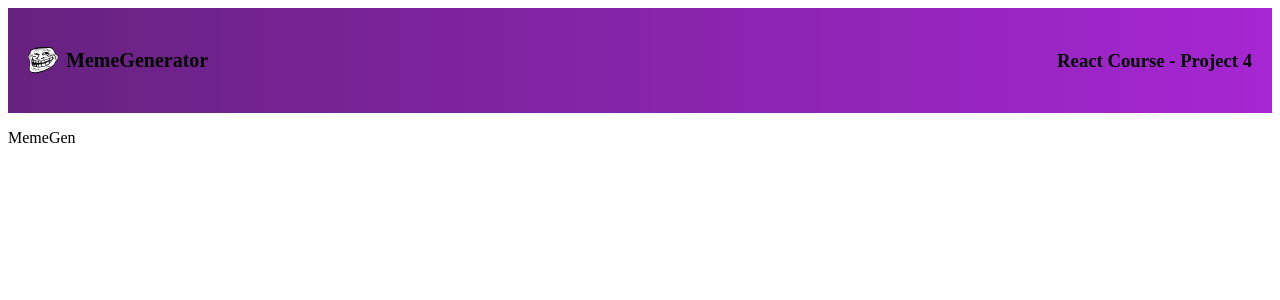
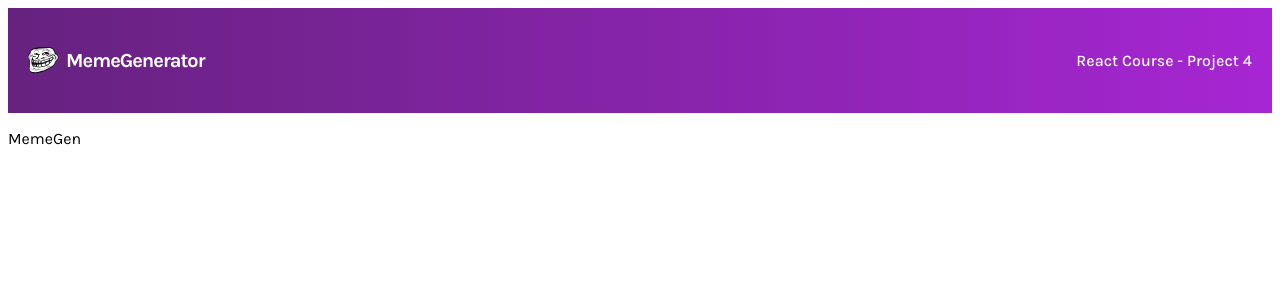
Before and after one commit to DarkPortrait/react-training-4-meme-generator, a JavaScript app: page / in a window 1280 px wide. Shown: the top 300 px of the page. Built offline with nearby package versions, Linux system fonts and the light colour scheme.

Commit message:
css updated for header

```diff
--- a/public/index.html
+++ b/public/index.html
@@ -10,6 +10,9 @@
       content="Web site created using create-react-app"
     />
     <link rel="apple-touch-icon" href="%PUBLIC_URL%/logo192.png" />
+    <link rel="preconnect" href="https://fonts.googleapis.com">
+    <link rel="preconnect" href="https://fonts.gstatic.com" crossorigin>
+    <link href="https://fonts.googleapis.com/css2?family=Karla:wght@400;500;700&display=swap" rel="stylesheet">
     <!--
       manifest.json provides metadata used when your web app is installed on a
       user's mobile device or desktop. See https://developers.google.com/web/fundamentals/web-app-manifest/
--- a/src/style.css
+++ b/src/style.css
@@ -1,9 +1,14 @@
+body {
+  font-family: "Karla";
+}
+
 .header {
   display: flex;
   align-items: center;
   height: 65px;
   padding: 20px;
   background: linear-gradient(90deg, #672280 1.18%, #A626D3 100%);
+  color: #FFFFFF;
 }
 
 .header--img {
@@ -13,5 +18,11 @@
 
 .header--h2 {
   font-size: 1.25rem;
+  letter-spacing: -0.05em;
   margin-right: auto;
 }
+
+.header--h3 {
+  font-size: 1rem;
+  font-weight: 500;
+}
```
Also changed, not shown: 1 other file (tests, documents, lock files or other folders).
